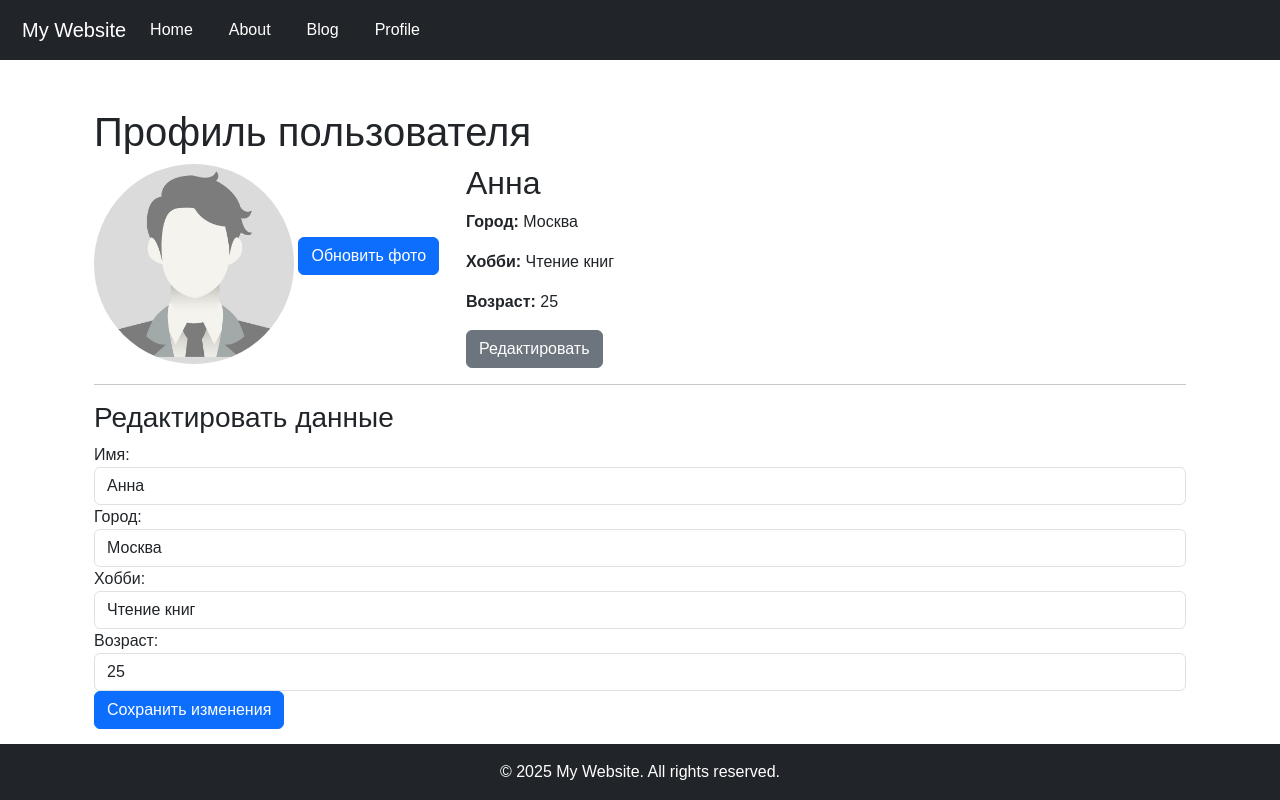
After one commit to CHEPURNOV-S-S/VD08, a Flask app: page /profile in a window 1280 px wide. The commit adds this page. Run offline with Flask 3, Linux system fonts and the light colour scheme; parts of the project's set-up code (start-up, migrations or seed data) failed here and were passed over.

Commit message:
Начал работу над VD06
- модифицировал base. чтобы там был bootstrap
-создал шаблон profile.

```diff
--- a/app/__init__.py
+++ b/app/__init__.py
@@ -6,6 +6,9 @@ from config import Config
 def create_app():
     app = Flask(__name__)
     app.config.from_object(Config)
+    print(f"Config.ALLOWED_EXTENSIONS: {Config.ALLOWED_EXTENSIONS}")
+    print("Config['ALLOWED_EXTENSIONS']:", app.config['ALLOWED_EXTENSIONS'])
+    print("Config['UPLOAD_FOLDER']:", app.config['UPLOAD_FOLDER'])
 
     from .routes import register_routes
     register_routes(app)
--- a/app/routes.py
+++ b/app/routes.py
@@ -1,6 +1,7 @@
-from flask import Flask, render_template
-
-app = Flask(__name__)
+from flask import Flask, render_template, request, redirect, url_for, flash, jsonify
+from flask import current_app as app
+import os
+from werkzeug.utils import secure_filename
 
 # Данные для шаблона about.html
 team_members = [
@@ -16,6 +17,20 @@ blog_posts = [
     {"title": "Web Development with Jinja"}
 ]
 
+# Инициализация данных пользователя
+user_data = {
+    'name': 'Анна',
+    'city': 'Москва',
+    'hobby': 'Чтение книг',
+    'age': 25,
+    'photo': '/static/place_holder.jpg'  # Путь к дефолтной фотографии
+}
+
+def allowed_file(filename):
+    if not filename or '.' not in filename:
+        return False
+    ext = filename.rsplit('.', 1)[1].lower()
+    return ext in app.config['ALLOWED_EXTENSIONS']
 
 def register_routes(app):
     @app.route("/")
@@ -30,3 +45,48 @@ def register_routes(app):
     @app.route("/blog")
     def blog():
         return render_template("blog.html", blog_posts=blog_posts)
+
+    @app.route('/profile', methods=['GET'])
+    def profile():
+        """Отображение профиля пользователя"""
+        return render_template('profile.html',
+                               user_name=user_data['name'],
+                               user_city=user_data['city'],
+                               user_hobby=user_data['hobby'],
+                               user_age=user_data['age'],
+                               user_photo=user_data['photo'])
+
+    @app.route('/edit_profile', methods=['GET', 'POST'])
+    def edit_profile():
+        """Редактирование профиля пользователя"""
+        if request.method == 'POST':
+            # Обновляем данные пользователя
+            user_data['name'] = request.form.get('name')
+            user_data['city'] = request.form.get('city')
+            user_data['hobby'] = request.form.get('hobby')
+            user_data['age'] = request.form.get('age')
+            flash('Данные успешно обновлены!', 'success')
+            return redirect(url_for('profile'))
+        return render_template('profile.html',
+                               user_name=user_data['name'],
+                               user_city=user_data['city'],
+                               user_hobby=user_data['hobby'],
+                               user_age=user_data['age'],
+                               user_photo=user_data['photo'])
+
+    @app.route('/update_photo', methods=['POST'])
+    def update_photo():
+        if 'photo' not in request.files:
+            return jsonify({'success': False, 'message': 'Файл не найден'}), 400
+
+        file = request.files['photo']
+        if file.filename == '':
+            return jsonify({'success': False, 'message': 'Нет выбранного файла'}), 400
+
+        if file and allowed_file(file.filename):
+            filename = secure_filename(file.filename)
+            file.save(os.path.join(app.config['UPLOAD_FOLDER'], filename))
+            photo_url = f"/static/uploads/{filename}"
+            return jsonify({'success': True, 'photo_url': photo_url})
+
+        return jsonify({'success': False, 'message': 'Недопустимый формат файла'}), 400
--- a/app/templates/base.html
+++ b/app/templates/base.html
@@ -2,28 +2,60 @@
 <html lang="en">
 <head>
     <meta charset="UTF-8">
+    <!-- Блок title для переопределения в дочерних шаблонах -->
     <title>{% block title %}My Website{% endblock %}</title>
+
+    <!-- Подключение Bootstrap CSS через CDN -->
+    <link href="https://cdn.jsdelivr.net/npm/bootstrap@5.3.3/dist/css/bootstrap.min.css" rel="stylesheet">
+
+    <!-- Подключение пользовательских стилей (если нужно) -->
     <link rel="stylesheet" href="{{ url_for('static', filename='style.css') }}">
 </head>
 <body>
-    <!-- Меню -->
-    <nav class="navbar">
-        <ul>
-            <li><a href="/">Home</a></li>
-            <li><a href="/about">About</a></li>
-            <li><a href="/blog">Blog</a></li>
-        </ul>
+
+    <!-- Навигационная панель Bootstrap -->
+    <nav class="navbar navbar-expand-lg navbar-dark bg-dark mb-4">
+        <div class="container-fluid">
+            <a class="navbar-brand" href="/">My Website</a>
+            <button class="navbar-toggler" type="button" data-bs-toggle="collapse" data-bs-target="#navbarNav"
+                    aria-controls="navbarNav" aria-expanded="false" aria-label="Toggle navigation">
+                <span class="navbar-toggler-icon"></span>
+            </button>
+            <div class="collapse navbar-collapse" id="navbarNav">
+                <ul class="navbar-nav me-auto mb-2 mb-lg-0">
+                    <li class="nav-item">
+                        <a class="nav-link" href="/">Home</a>
+                    </li>
+                    <li class="nav-item">
+                        <a class="nav-link" href="/about">About</a>
+                    </li>
+                    <li class="nav-item">
+                        <a class="nav-link" href="/blog">Blog</a>
+                    </li>
+                    <li class="nav-item">
+                        <a class="nav-link" href="/profile">Profile</a>
+                    </li>
+                </ul>
+            </div>
+        </div>
     </nav>
 
-    <!-- Блок для контента -->
-    {% block content %}
-        <h1>Default Content</h1>
-        <p>This is the default content that will be replaced by child templates.</p>
-    {% endblock %}
+    <!-- Контейнер для основного содержимого -->
+    <div class="container">
+        {% block content %}
+            <h1>Default Content</h1>
+            <p>This is the default content that will be replaced by child templates.</p>
+        {% endblock %}
+    </div>
 
     <!-- Футер -->
-    <footer>
-        <p>&copy; 2025 My Website. All rights reserved.</p>
+    <footer class="bg-dark text-white text-center py-3 mt-5">
+        <div class="container">
+            <p class="mb-0">&copy; 2025 My Website. All rights reserved.</p>
+        </div>
     </footer>
+
+    <!-- Подключение Bootstrap JS (необязательно, но рекомендуется для некоторых компонентов) -->
+    <script src="https://cdn.jsdelivr.net/npm/bootstrap@5.3.3/dist/js/bootstrap.bundle.min.js"></script>
 </body>
 </html>
--- /dev/null
+++ b/app/templates/profile.html
@@ -0,0 +1,112 @@
+{% extends "base.html" %}
+
+{% block title %}
+    Профиль пользователя
+{% endblock %}
+
+{% block content %}
+    <div class="container mt-5">
+        <h1>Профиль пользователя</h1>
+
+        <!-- Отображение информации о пользователе -->
+        <div class="row">
+            <div class="col-md-4">
+                <img src="{{ user_photo }}" alt="Фото пользователя" class="rounded-circle" style="width: 200px; height: 200px; object-fit: cover;">
+                <!-- Кнопка "Обновить фото" -->
+                <a href="#" id="update-photo-btn" class="btn btn-primary mb-3">
+                    <i class="fas fa-camera"></i> Обновить фото
+                </a>
+
+                <!-- Форма загрузки фото (скрыта по умолчанию) -->
+                <div id="photo-form-container" class="mb-4 p-3 bg-light border rounded" style="display: none;">
+                    <form id="photo-form" enctype="multipart/form-data">
+                        <div class="mb-2">
+                            <label for="photo" class="form-label">Выберите новое фото:</label>
+                            <input type="file" class="form-control" name="photo" accept="image/*" required>
+                        </div>
+                        <button type="submit" class="btn btn-success btn-sm me-2">
+                            <i class="fas fa-upload"></i> Загрузить
+                        </button>
+                        <button type="button" class="btn btn-secondary btn-sm cancel-upload">
+                            <i class="fas fa-times"></i> Отмена
+                        </button>
+                    </form>
+                </div>
+            </div>
+            <div class="col-md-8">
+                <h2>{{ user_name }}</h2>
+                <p><strong>Город:</strong> {{ user_city }}</p>
+                <p><strong>Хобби:</strong> {{ user_hobby }}</p>
+                <p><strong>Возраст:</strong> {{ user_age }}</p>
+                <a href="{{ url_for('edit_profile') }}" class="btn btn-secondary">
+                    <i class="fas fa-pencil-alt"></i> Редактировать
+                </a>
+            </div>
+        </div>
+
+        <hr>
+
+        <!-- Форма редактирования профиля -->
+        <h3>Редактировать данные</h3>
+        <form method="POST" action="{{ url_for('edit_profile') }}">
+            <div class="form-group">
+                <label for="name">Имя:</label>
+                <input type="text" class="form-control" id="name" name="name" value="{{ user_name }}" required>
+            </div>
+            <div class="form-group">
+                <label for="city">Город:</label>
+                <input type="text" class="form-control" id="city" name="city" value="{{ user_city }}" required>
+            </div>
+            <div class="form-group">
+                <label for="hobby">Хобби:</label>
+                <input type="text" class="form-control" id="hobby" name="hobby" value="{{ user_hobby }}" required>
+            </div>
+            <div class="form-group">
+                <label for="age">Возраст:</label>
+                <input type="number" class="form-control" id="age" name="age" value="{{ user_age }}" required>
+            </div>
+            <button type="submit" class="btn btn-primary">Сохранить изменения</button>
+        </form>
+    </div>
+
+     <!-- Подключение JavaScript для обработки AJAX -->
+    <script>
+        // Показываем форму при клике на "Обновить фото"
+        document.getElementById('update-photo-btn').addEventListener('click', function(event) {
+            event.preventDefault(); // Предотвращаем переход по ссылке
+            document.getElementById('photo-form-container').style.display = 'block';
+        });
+
+        // Скрываем форму при клике на "Отмена"
+        document.querySelector('.cancel-upload').addEventListener('click', function() {
+            document.getElementById('photo-form-container').style.display = 'none';
+        });
+
+        // Обработка отправки формы (AJAX)
+        document.getElementById('photo-form').addEventListener('submit', function(event) {
+            event.preventDefault(); // Не перезагружаем страницу
+
+            const formData = new FormData(this);
+
+            fetch('{{ url_for("update_photo") }}', {
+                method: 'POST',
+                body: formData
+            })
+            .then(response => response.json())
+            .then(data => {
+                if (data.success) {
+                    // Обновляем аватар пользователя
+                    document.querySelector('img[alt="Фото пользователя"]').src = data.photo_url;
+                    alert('✅ Фото успешно обновлено!');
+                } else {
+                    alert('❌ Ошибка при обновлении фото.');
+                }
+                document.getElementById('photo-form-container').style.display = 'none';
+            })
+            .catch(error => {
+                console.error('Ошибка:', error);
+                alert('⚠️ Произошла ошибка при загрузке фото.');
+            });
+        });
+    </script>
+{% endblock %}
--- a/config_template.py
+++ b/config_template.py
@@ -4,3 +4,6 @@
 
 class Config:
     DEBUG = True
+    SECRET_KEY = 'your_secret_key'
+    UPLOAD_FOLDER = 'static/upload'
+    ALLOWED_EXTENSIONS = {'png', 'jpg', 'jpeg', 'gif'}
```
Also changed, not shown: app/static/place_holder.jpg (added).
